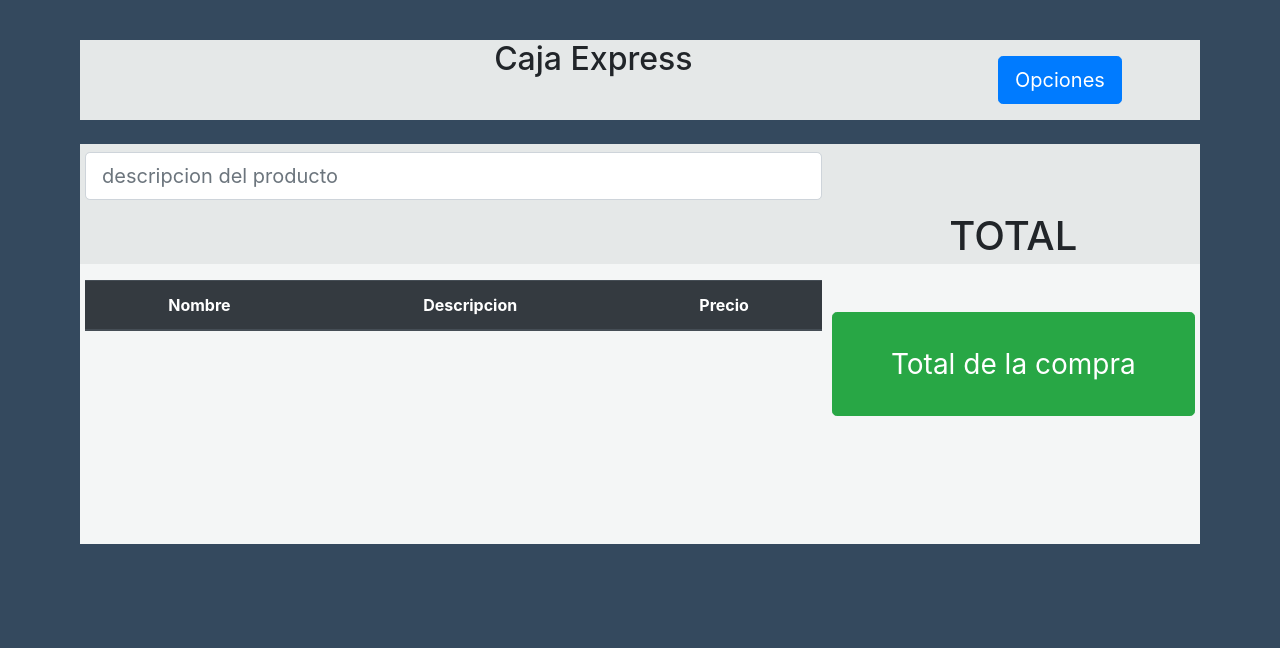
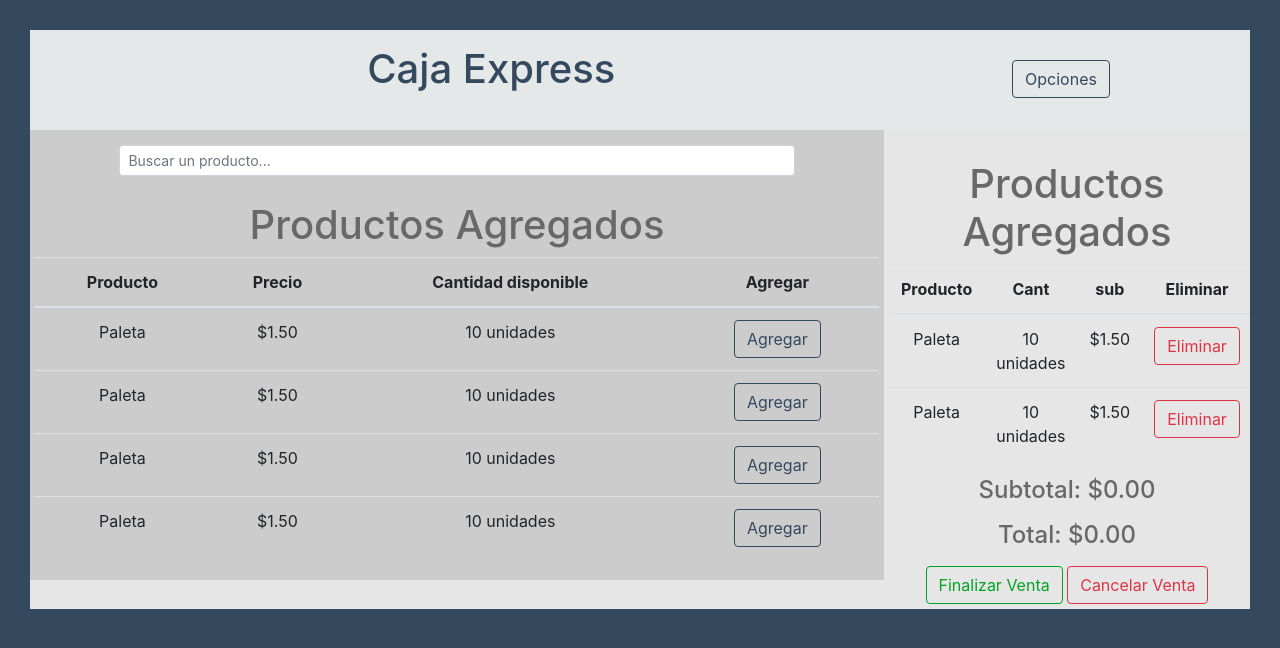
Before and after one commit to moondev-sv/PaletasGrandSitemaLocal, a PHP site: page / in a window 1280 px wide. Shown: the top 648 px of the page. Run offline with PHP 8.4, Linux system fonts and the light colour scheme; lists and menus that the app fills with data are empty.

Commit message:
Actualizando index GUI

```diff
--- a/Core/Variables.php
+++ b/Core/Variables.php
@@ -1,4 +1,4 @@
 <?php
-    define('js', '/Facturacion/js');
-    define('css', 'Facturacion/css');
+    define('js', '/Facturacion/js/');
+    define('css', '/Facturacion/css/');
 ?>
--- /dev/null
+++ b/css/GeneralStyle.css
@@ -0,0 +1,155 @@
+* {
+    margin: 0;
+    padding: 0;
+    box-sizing: border-box;
+}
+
+body {
+    background-color: #34495E;
+    color: white;
+    padding: 30px;
+}
+
+table {
+    text-align: center;
+}
+
+.Table.InfoProduct h1 {
+    color: #686868;
+    width: 100%;
+    text-align: center;
+}
+
+.btn-outline-success {
+    border-color: #00a326;
+    color: #00a326;
+}
+
+.btn-outline-success:hover {
+    background-color: #00a326;
+    color: #fff;
+    -moz-transition: background-color 0.75s, color 0.75s;
+    -o-transition: background-color 0.75s, color 0.75s;
+    -webkit-transition: background-color 0.75s, color 0.75s;
+    transition: background-color 0.75s, color 0.75s;
+}
+
+.btn-outline-danger:hover {
+    -moz-transition: background-color 0.75s, color 0.75s;
+    -o-transition: background-color 0.75s, color 0.75s;
+    -webkit-transition: background-color 0.75s, color 0.75s;
+    transition: background-color 0.75s, color 0.75s;
+}
+
+Button.Normal.Outline {
+    border-color: #34495E;
+    color: #34495E;
+}
+
+Button.Normal.Outline:hover {
+    background-color: #34495E;
+    color: #E5E8E8;
+    -moz-transition: background-color 0.75s, color 0.75s;
+    -o-transition: background-color 0.75s, color 0.75s;
+    -webkit-transition: background-color 0.75s, color 0.75s;
+    transition: background-color 0.75s, color 0.75s;
+}
+
+.MainContainer, .SearchContainer {
+    padding: 15px;
+    margin: auto;
+}
+
+.SearchContainer {
+    overflow: auto;
+    position: relative;
+    padding: 0px !important;
+    min-height: 150px;
+    background-color: #e6e6e6;
+}
+
+.SearchContainer input[type="text"] {
+    margin: 10px;
+    width: 80%;
+}
+
+.SearchContainer .SubCont {
+    display: inline-block;
+    float: left;
+    margin: 0 !important;
+    min-height: 150px;
+    padding: 5px;
+}
+
+.SearchContainer .Objects {
+    width: 70%;
+    background-color: #ccc;
+}
+
+.SearchContainer .Sell {
+    text-align: center;
+    background-color: #e6e6e6;
+    width: 30%;
+}
+
+.SearchContainer .Sell p {
+    color: #686868;
+}
+
+.MainContainer {
+    background-color: #E5E8E8;
+    min-height: 100px;
+}
+
+.HeaderForm {
+    color: #34495E;
+}
+
+.HeaderForm .Object {
+    display: inline-block;
+    text-align: center;
+}
+
+.HeaderForm .Object.title {
+    width: 75%;
+}
+
+.HeaderForm .Object.option {
+    width: 20%;
+}
+
+
+/*BORRAR*/
+div.Prueba {
+    position: relative;
+    height: 150px;
+    width: 150px;
+    margin: auto;
+    margin-top: 15px;
+}
+
+div.Prueba1 {
+    height: 600px;
+    width: 600px;
+    padding: 50px;
+}
+
+.Prueba4 {
+    background-color: #ff0054;
+    color: white;
+}
+
+.Prueba1 {
+    background-color: #fe757d;
+    color: white;
+}
+
+.Prueba3 {
+    background-color: #f8fe9a;
+    color: black;
+}
+
+.Prueba2 {
+    background-color: #498e62;
+    color: white;
+}
--- a/index.php
+++ b/index.php
@@ -1,92 +1,130 @@
+<?php
+    include_once 'Core/Variables.php';
+?>
 
 <!DOCTYPE html>
-<html lang="es">
+<html lang="en">
+
 <head>
-	<meta charset="utf-8">
-	<meta name="viewport" content="width=device-width, initial-scale=1, shrink-to-fit=no">
-	<!-- Bootstrap CSS -->
-	<link rel="stylesheet" type="text/css" href="css/bootstrap.min.css">
-	<title> *</title>
+    <meta charset="UTF-8">
+    <meta name="viewport" content="width=device-width, initial-scale=1.0">
+    <meta http-equiv="X-UA-Compatible" content="ie=edge">
+    <title>Index</title>
+    <link rel="stylesheet" type="text/css" href="<?= css ?>bootstrap.min.css">
+    <link rel="stylesheet" href="<?= css ?>GeneralStyle.css">
+    <script src="<?= js ?>Jquery.js"></script>
+    <script src="<?= js ?>bootstrap.min.js"></script>
 </head>
 
-<body style="background: #34495E;">
-<script src="js/jquery-3.4.1.min.js"></script>
-<script src="js/main.js"></script>
-<script src="js/popper.min.js"></script>
-<script src="js/bootstrap.min.js"></script>
+<body>
+    <div class="MainContainer">
+        <div class="HeaderForm">
+            <div class="Object title">
+                <h1>Caja Express</h1>
+            </div>
 
+            <div class="Object option">
+                <button type="button" class="btn btn-outline-primary Normal Outline Object">Opciones</button>
+            </div>
+        </div>
+    </div>
 
-<!--estilos contenedores-->
-<style type="text/css">
-	.encabezado{height: 40px; background: #34495E;}
-	.barra{height: 80px;background:#E5E8E8;}
-	.barrabuscar {height: 60px;background:#E5E8E8;}
-	.cuerpo{height: 280px; background:#F4F6F6;}
-</style>
+    <div class="SearchContainer">
+        <div class="SubCont Objects">
+            <div class="Object">
+                <center><input id="txtSearchProduct" placeholder="Buscar un producto..." type="text"
+                    class="form-control form-control-sm"></center>
 
-<!--encabezado sin contenido-->
-	<div class="">
-		<div class="col-12 encabezado">
-		</div>
-	</div>
-<!--Barra de menu opciones-->
-<div class="container">
-	<div class="form-row text-center">
-		<div class="col-2 barra">
-		</div>
-		<div class="col-7 barra">
-			<h2>Caja Express</h2>
-		</div>
-		<div class="col-3 py-3 barra">
-			<a href="opciones.php" class="btn btn-primary btn-lg">Opciones</a>
-		</div>
-	</div>
-<br>
-<!--Barra de busqueda de producto-->
-	<div class="form-row text-center">
-		<div class="col-8 py-2 barrabuscar">
-			<input class="form-control form-control-lg" type="text" placeholder="descripcion del producto" name="buscar" id="buscar"></input>
-		</div>
-		<div class="col-4 py-2  barrabuscar">
-		</div>
-	</div>
-<!--Selector de productos-->
-	<div class="form-row text-center ">
-		<div class="col-8 barrabuscar " id="resultado">
+                <div class="Table InfoProduct" style="margin-top: 25px;">
+                    <h1>Productos Agregados</h1>
+                    <table class="table table-hover">
+                        <thead>
+                            <tr>
+                                <th>Producto</th>
+                                <th>Precio</th>
+                                <th>Cantidad disponible</th>
+                                <th>Agregar</th>
+                            </tr>
+                        </thead>
+                        <tbody>
+                            <tr>
+                                <td>Paleta</td>
+                                <td>$1.50</td>
+                                <td>10 unidades</td>
+                                <td><button type="button"
+                                        class="btn btn-outline-primary Normal Outline Object">Agregar</button></td>
+                            </tr>
+                            <tr>
+                                <td>Paleta</td>
+                                <td>$1.50</td>
+                                <td>10 unidades</td>
+                                <td><button type="button"
+                                        class="btn btn-outline-primary Normal Outline Object">Agregar</button></td>
+                            </tr>
+                            <tr>
+                                <td>Paleta</td>
+                                <td>$1.50</td>
+                                <td>10 unidades</td>
+                                <td><button type="button"
+                                        class="btn btn-outline-primary Normal Outline Object">Agregar</button></td>
+                            </tr>
+                            <tr>
+                                <td>Paleta</td>
+                                <td>$1.50</td>
+                                <td>10 unidades</td>
+                                <td><button type="button"
+                                        class="btn btn-outline-primary Normal Outline Object">Agregar</button></td>
+                            </tr>
+                        </tbody>
+                    </table>
+                </div>
+            </div>
+        </div>
 
+        <div class="SubCont Sell">
 
-		</div>
-		<div class="col-4 py-2  barrabuscar">
-			<h1>TOTAL</h1>
-		</div>
-	</div>
-	<!--seccion de listado de producto y boton de venta-->
-	<div class="form-row text-center">
-		<div class="col-8 py-3 cuerpo table-responsive">
-			<table class="table">
-				<thead class="thead-dark">
-					<tr>
-					<th scope="col" >Nombre</th>
-					<th scope="col" >Descripcion</th>
-					<th scope="col" >Precio</th>
-					</tr>
-				</thead>
-				<tbody>
+            <div class="Object">
+                <div class="Table InfoProduct" style="margin-top: 25px;">
+                    <h1>Productos Agregados</h1>
+                    <table class="table table-hover">
+                        <thead>
+                            <tr>
+                                <th>Producto</th>
+                                <th>Cant</th>
+                                <th>sub</th>
+                                <th>Eliminar</th>
+                            </tr>
+                        </thead>
+                        <tbody>
+                            <tr>
+                                <td>Paleta</td>
+                                <td>10 unidades</td>
+                                <td>$1.50</td>
+                                <td><button type="button"
+                                        class="btn btn-outline-danger Cancel Outline Object">Eliminar</button></td>
+                            </tr>
+                            <tr>
+                                <td>Paleta</td>
+                                <td>10 unidades</td>
+                                <td>$1.50</td>
+                                <td><button type="button"
+                                        class="btn btn-outline-danger Cancel Outline Object">Eliminar</button></td>
+                            </tr>
+                        </tbody>
+                    </table>
+                </div>
+                <h4>
+                    <p>Subtotal: $0.00</p>
+                </h4>
+                <h4>
+                    <p>Total: $0.00</p>
+                </h4>
+                <button type="button" class="btn btn-outline-success Accept Outline Object">Finalizar Venta</button>
+                <button type="button" class="btn btn-outline-danger Cancel Outline Object">Cancelar Venta</button>
+            </div>
+        </div>
 
-				</tbody>
-			</table>
-		</div>
-		<div class="col-4 py-5  cuerpo">
-			<style type="text/css">
-				.boton{font-size: 28px; padding: 30px;}
-			</style>
-			<a href="pago.php" class="btn btn-success btn-lg btn-block boton">
-			Total de la compra
-			</a>
-		</div>
-	</div>
-</div>
+    </div>
+</body>
 
-
-</body>
 </html>
```
Also changed, not shown: index1.php (added, +112 -0 lines), js/Jquery.js (renamed from js/jquery-3.4.1.min.js).
